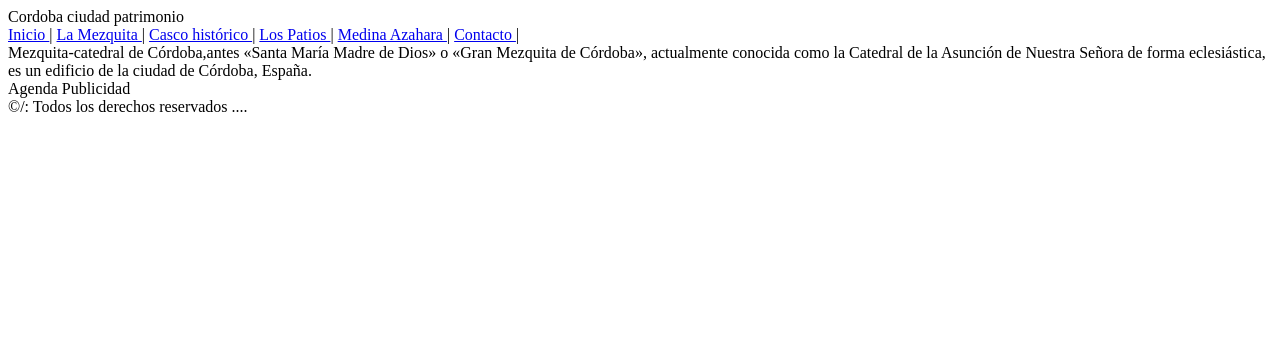
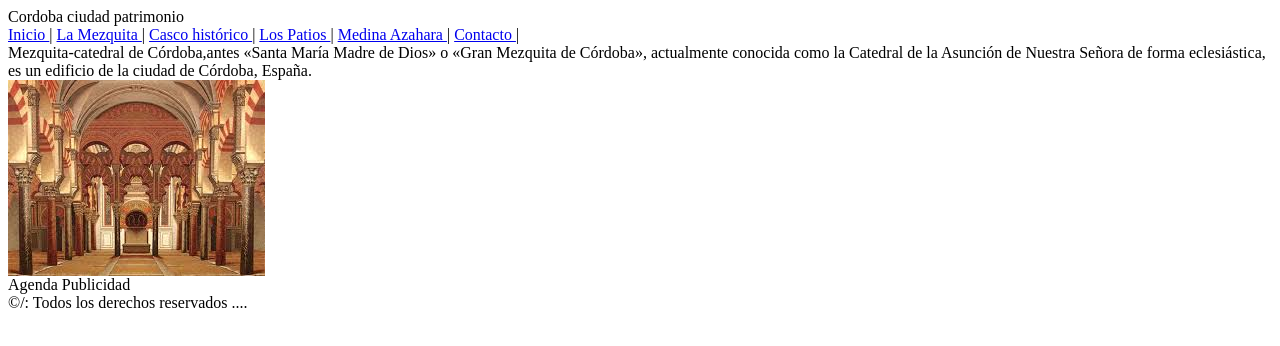
Before and after one commit to sergiovj2001/sergiovj2001.github.io, a plain HTML site: page lm/turismocordoba/mezquita.html in a window 1280 px wide. Drawn offline with Linux system fonts and the light colour scheme.

Commit message:
Add files via upload

```diff
--- a/lm/turismocordoba/mezquita.html
+++ b/lm/turismocordoba/mezquita.html
@@ -1,11 +1,12 @@
 <!DOCKTYPE html>
 <html lang="es">
     <head>
+	    <link rel="icon" type="image/png" href="img/favicon.png" />
         <title>Turismo Córdoba</title>
         <meta charset="utf-8">
         <meta name="description" content="Cordoba ciudad patrimonio
         <meta name="keywords" content="Turismo,patrimonio,viajes
-        <!--link rel="stylesheet" href="estilos.css"-->
+		<!--link rel="stylesheet" href="estilos.css"-->
     <head>
     <body>
         <header>
@@ -24,6 +25,8 @@
                 <article>
                 Mezquita-catedral de Córdoba,antes «Santa María Madre de Dios» o «Gran Mezquita de Córdoba», actualmente conocida como la Catedral de la Asunción de Nuestra Señora de forma eclesiástica, es un edificio de la ciudad de Córdoba, España.
                 </article>
+				<img src="img/mezquitalibre.jpg" alt="Mezquita catedral de cordoba"
+				    title="Arcos de la mezquita catedral de cordoba">
             </section>
             <aside>
                 Agenda
```
